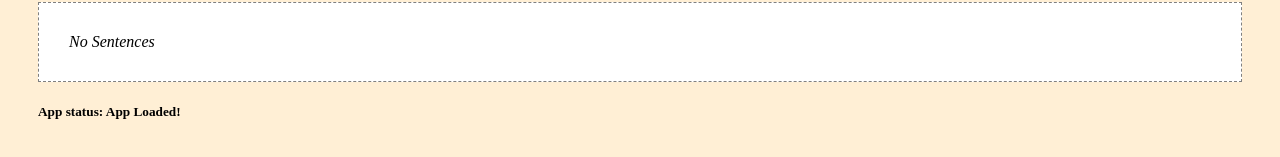
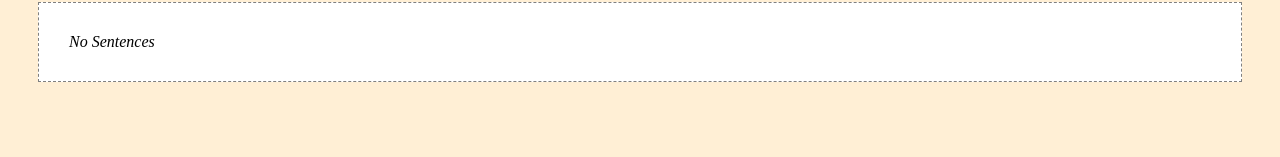
Before and after one commit to shioyang/EmotionalReader, an Angular app in the folder ERClient/: page / in a window 1280 px wide. Shown: the part 273-430 px from the top of the page. Built offline with nearby package versions, Linux system fonts and the light colour scheme.

Commit message:
Hide app status as default

```diff
--- a/ERClient/src/app/app.component.html
+++ b/ERClient/src/app/app.component.html
@@ -42,4 +42,6 @@
     </table>
   </div>
 </div>
-<h5>App status: {{status}}</h5>
+<div *ngIf="debugMode">
+  <h5>App status: {{status}}</h5>
+</div>
```
